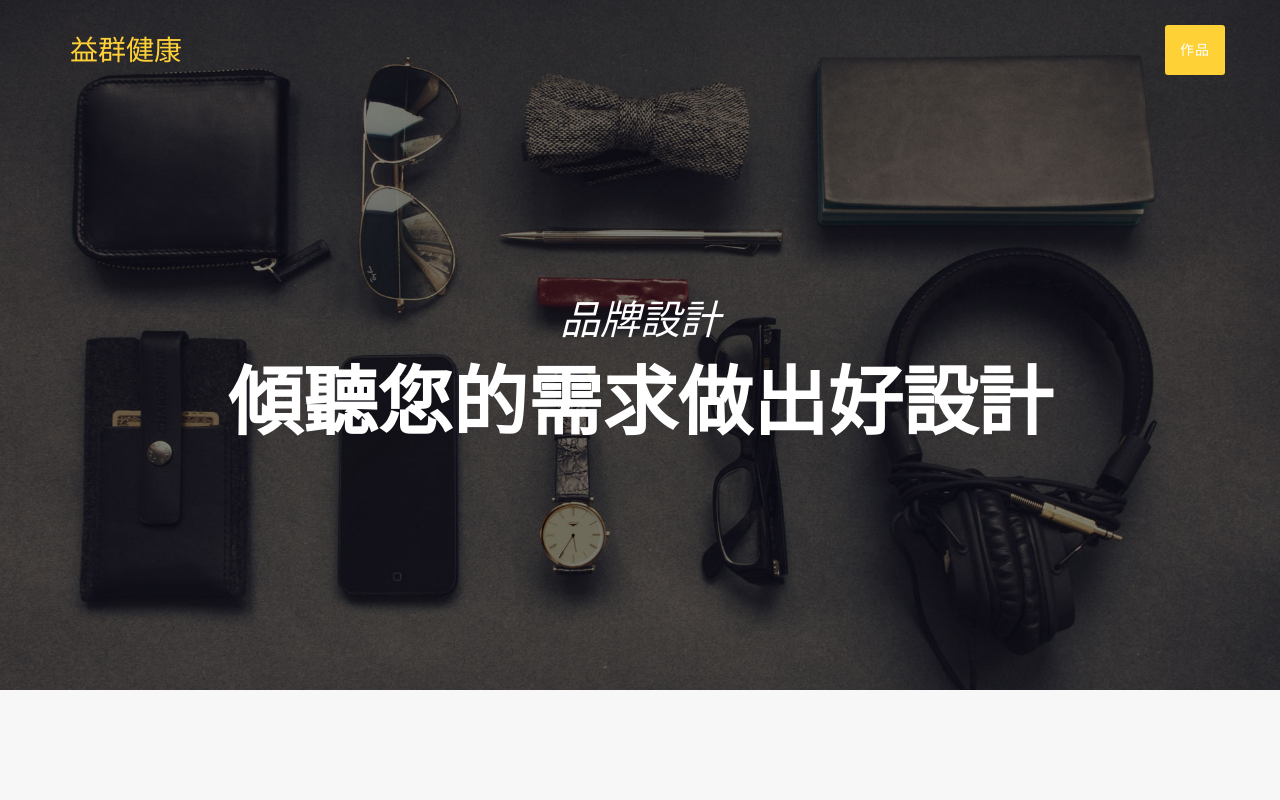
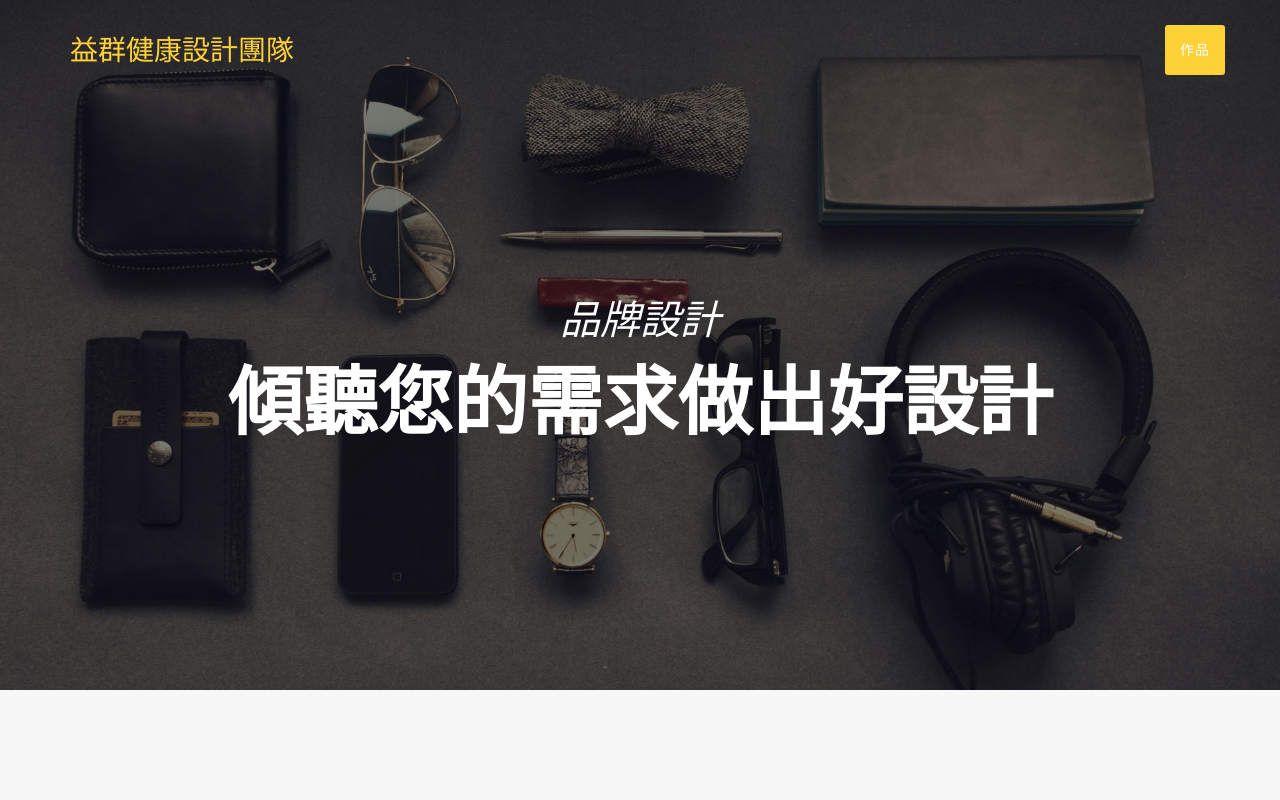
Before and after one commit to shuyichan/egroup-design, a plain HTML site: page index.html in a window 1280 px wide. Shown: the top 800 px of the page. Drawn offline with nearby package versions, Linux system fonts and the light colour scheme; a web font is replaced by a local one.

Commit message:
design-team header

```diff
--- a/index.html
+++ b/index.html
@@ -47,7 +47,7 @@
                     <span class="icon-bar"></span>
                     <span class="icon-bar"></span>
                 </button>
-                <a class="navbar-brand page-scroll" href="#page-top">益群健康</a>
+                <a class="navbar-brand page-scroll" href="#page-top">益群健康設計團隊</a>
             </div>
 
             <!-- Collect the nav links, forms, and other content for toggling -->
```
